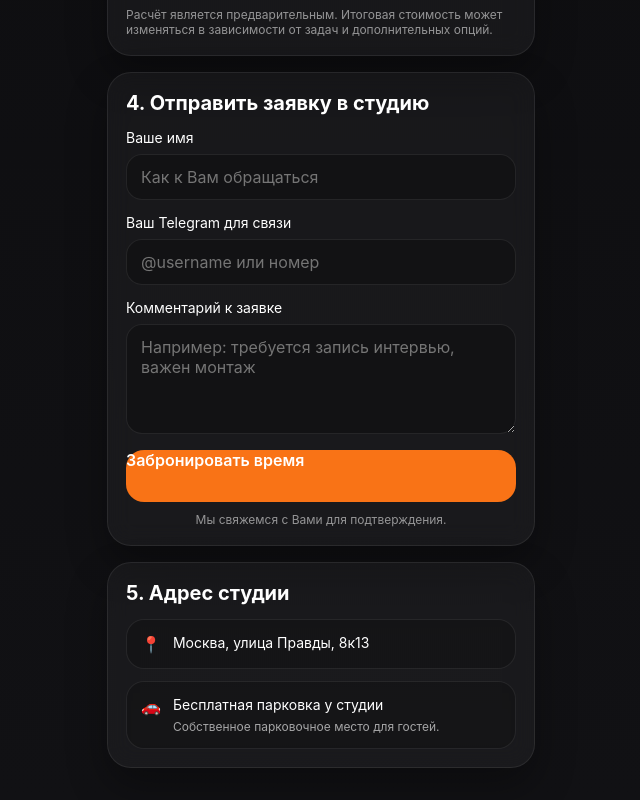
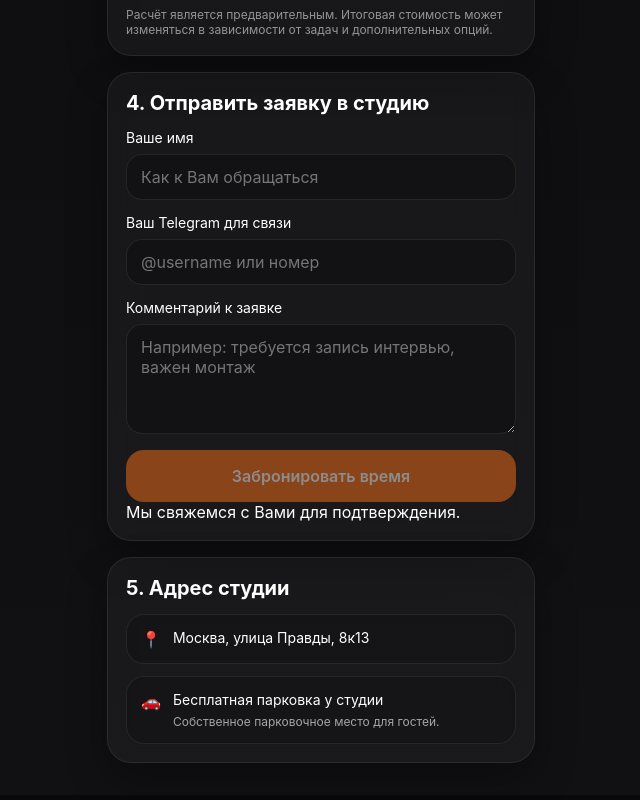
Before and after one commit to Stepiksog/-onlycast-miniap, a React (Vite) app: page / in a window 1280 px wide. Shown: the part 1797-2597 px from the top of the page, without its empty margins (319-959 px from the left). Built offline with nearby package versions, Linux system fonts and the light colour scheme.

Commit message:
Update styles.css

```diff
--- a/src/styles.css
+++ b/src/styles.css
@@ -186,12 +186,34 @@ button, input, textarea {
 }
 
 .primary-btn {
-  width: 100%; border: none; border-radius: 18px; background: #f97316; color: #fff; cursor: pointer;
-  height: 52px; font-weight: 600; transition: background .2s ease, opacity .2s ease;
+  display: flex;
+  align-items: center;
+  justify-content: center;
+  width: 100%;
+  min-height: 52px;
+  border-radius: 18px;
+  background: #f97316;
+  color: white;
+  font-weight: 600;
+  cursor: pointer;
+  user-select: none;
+  -webkit-user-select: none;
+  touch-action: manipulation;
+  -webkit-tap-highlight-color: transparent;
+  pointer-events: auto;
+  position: relative;
+  z-index: 5;
 }
-.primary-btn:hover { background: #fb923c; }
-.primary-btn:disabled { opacity: 0.48; cursor: not-allowed; }
-.center-note { text-align: center; font-size: 12px; color: rgba(255,255,255,0.54); margin-top: 10px; }
+
+.primary-btn.is-disabled {
+  opacity: 0.5;
+}
+
+.center-note {
+  position: relative;
+  z-index: 1;
+  pointer-events: none;
+}
 
 .success {
   border: 1px solid rgba(52,211,153,0.2); background: rgba(16,185,129,0.1); border-radius: 18px; padding: 14px;
```
